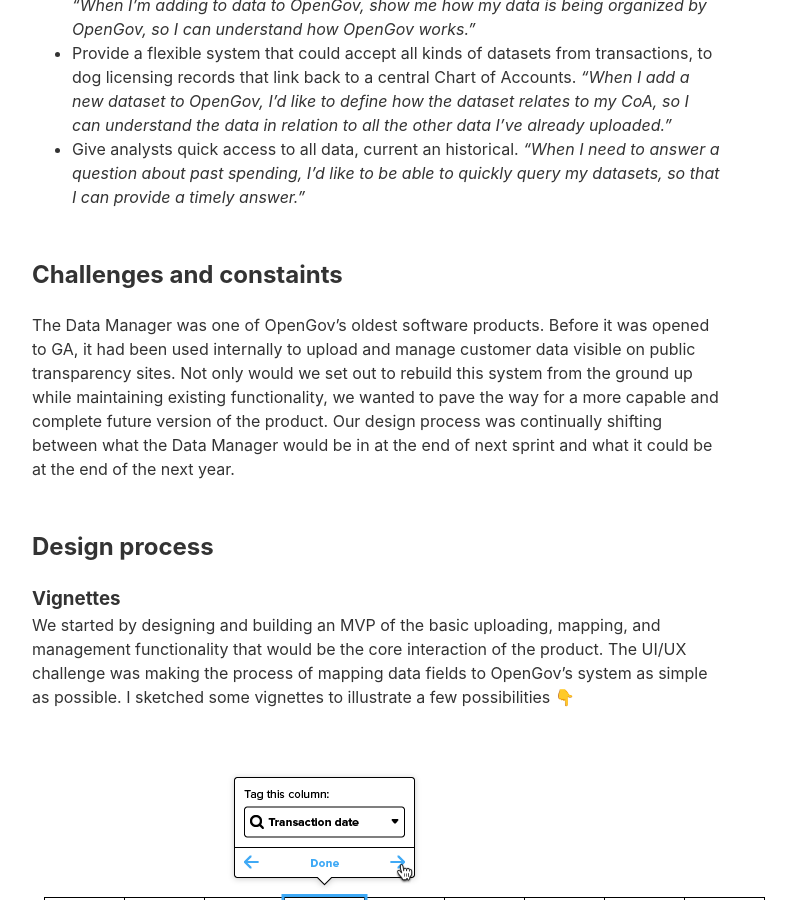
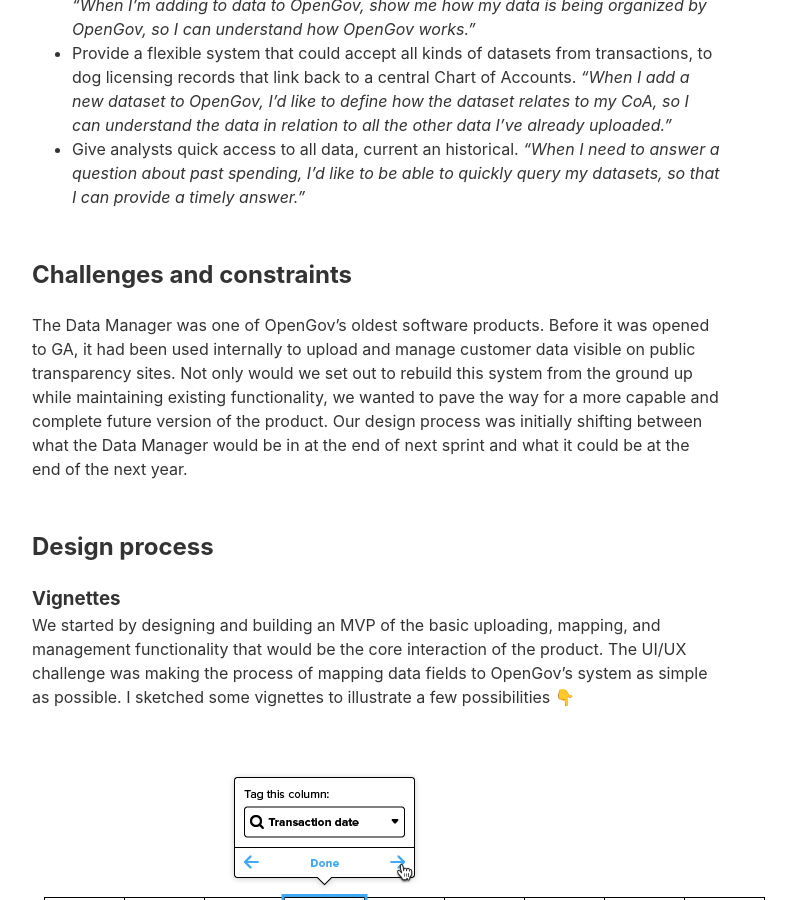
Before and after one commit to andrewliebchen/a12n, a Jekyll site: the page built from _posts/2016-06-23-opengov.md, in a window 1280 px wide and 900 px high, scrolled down 1378 px. Shown: the whole window, without its empty margins (264-1060 px from the left). Built offline with Jekyll 4.4.1, drawn with Linux system fonts in a browser that asks for light colours.

Commit message:
Spelling

```diff
--- a/_posts/2016-06-23-opengov.md
+++ b/_posts/2016-06-23-opengov.md
@@ -21,8 +21,8 @@
 * Provide a flexible system that could accept all kinds of datasets from transactions, to dog licensing records that link back to a central Chart of Accounts. _“When I add a new dataset to OpenGov, I’d like to define how the dataset relates to my CoA, so I can understand the data in relation to all the other data I’ve already uploaded.”_
 * Give analysts quick access to all data, current an historical. _“When I need to answer a question about past spending, I’d like to be able to quickly query my datasets, so that I can provide a timely answer.”_
 
-## Challenges and constaints
-The Data Manager was one of OpenGov’s oldest software products. Before it was opened to GA, it had been used internally to upload and manage customer data visible on public transparency sites. Not only would we set out to rebuild this system from the ground up while maintaining existing functionality, we wanted to pave the way for a more capable and complete future version of the product. Our design process was continually shifting between what the Data Manager would be in at the end of next sprint and what it could be at the end of the next year.
+## Challenges and constraints
+The Data Manager was one of OpenGov’s oldest software products. Before it was opened to GA, it had been used internally to upload and manage customer data visible on public transparency sites. Not only would we set out to rebuild this system from the ground up while maintaining existing functionality, we wanted to pave the way for a more capable and complete future version of the product. Our design process was initially shifting between what the Data Manager would be in at the end of next sprint and what it could be at the end of the next year.
 
 ## Design process
 
```
